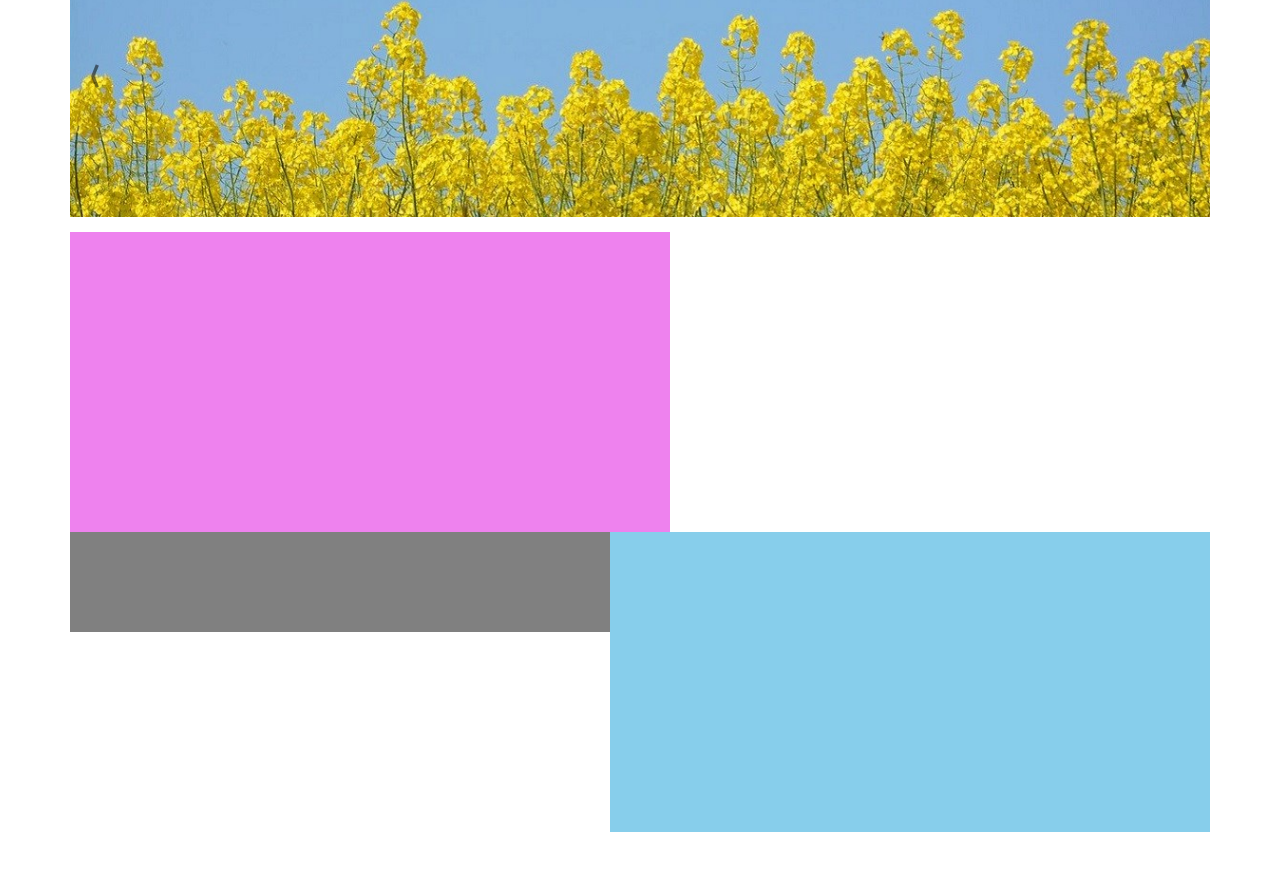
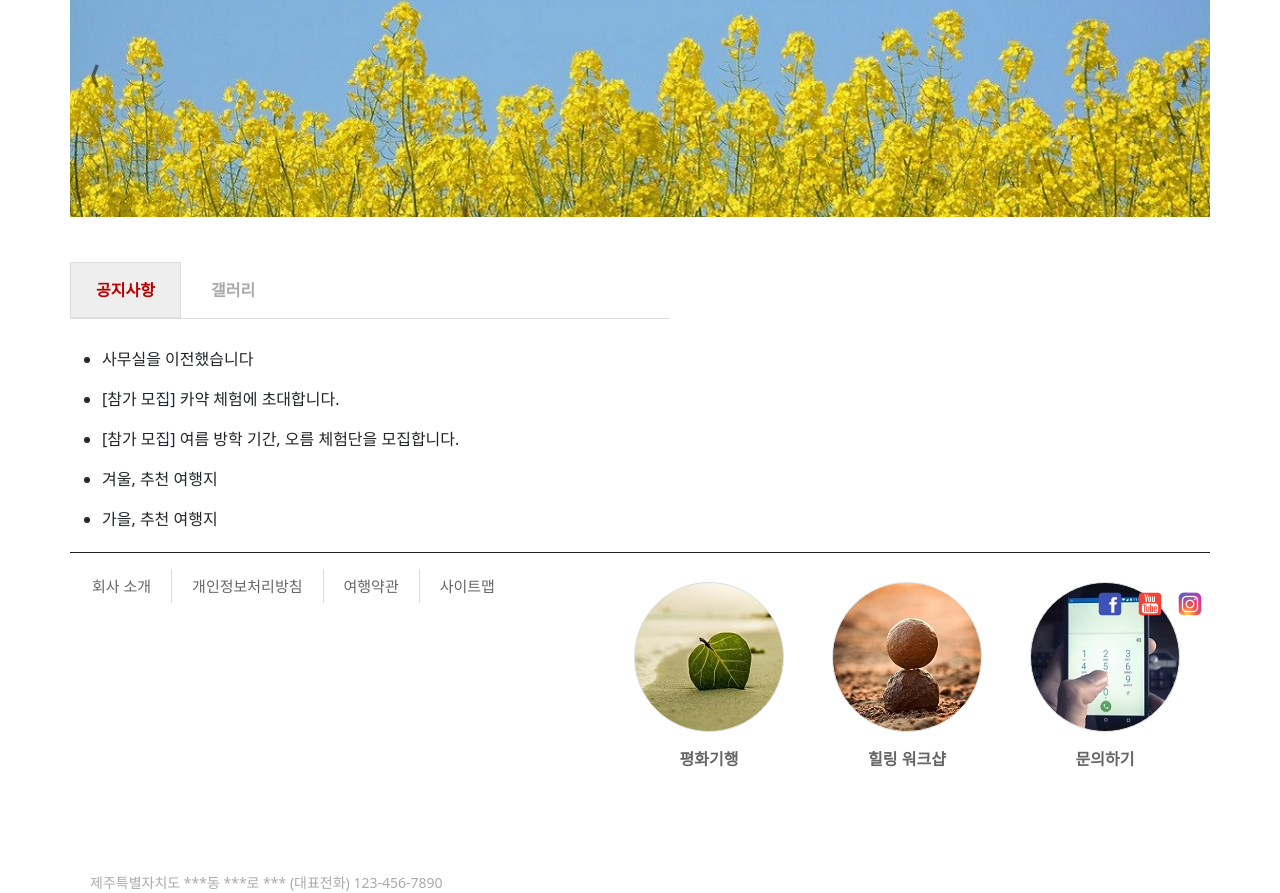
Before and after one commit to camac0808/SimpleHomepage3, a plain HTML site: page index.html in a window 1280 px wide. Shown: the part 268-1161 px from the top of the page. Before the commit the page ends 1100 px from the top, so only its background shows below. Drawn offline with nearby package versions, Linux system fonts and the light colour scheme.

Commit message:
Simple Homepage3
드림제주 홈페이지 완성

```diff
--- a/index.html
+++ b/index.html
@@ -27,7 +27,7 @@
           </a>
         </div>
         <nav>
-          <ul>
+          <ul id="topMenu">
             <li class="dropdown">
               <a href="#">단체 여행 <span>▼</span></a>
               <div class="dropdown-content">
@@ -64,10 +64,52 @@
 
         <div id="contents">
           <div id="tabMenu">
+            <input type="radio" name="tabs" id="tab1" checked>
+            <label for="tab1">공지사항</label>
+            <input type="radio" name="tabs" id="tab2">
+            <label for="tab2">갤러리</label>
 
+            <div id="notice" class="tabContent">
+              <ul>
+                <li>사무실을 이전했습니다</li>
+                <li>[참가 모집] 카약 체험에 초대합니다.</li>
+                <li>[참가 모집] 여름 방학 기간, 오름 체험단을 모집합니다.</li>
+                <li>겨울, 추천 여행지</li>
+                <li>가을, 추천 여행지</li>
+              </ul>
+            </div>
+            <div id="gallery" class="tabContent">
+              <ul>
+                <li><img src="images/img-1.jpg"></li>
+                <li><img src="images/img-2.jpg"></li>
+                <li><img src="images/img-3.jpg"></li>
+                <li><img src="images/img-1.jpg"></li>
+                <li><img src="images/img-2.jpg"></li>
+                <li><img src="images/img-3.jpg"></li>
+              </ul>
+            </div>
           </div>
           <div id="links">
-
+            <ul>
+              <li>
+                <a href="#">
+                  <span id="quick-icon1"></span>
+                  <p>평화기행</p>
+                </a>
+              </li>
+              <li>
+                <a href="#">
+                  <span id="quick-icon2"></span>
+                  <p>힐링 워크샵</p>
+                </a>
+              </li>
+              <li>
+                <a href="#">
+                  <span id="quick-icon3"></span>
+                  <p>문의하기</p>
+                </a>
+              </li>
+            </ul>
           </div>
         </div>
       </main>
@@ -76,7 +118,24 @@
                             FOOTER
     =========================================================-->
       <footer>
-
+        <div id="bottomMenu">
+          <ul>
+            <li><a href="#">회사 소개</a></li>
+            <li><a href="#">개인정보처리방침</a></li>
+            <li><a href="#">여행약관</a></li>
+            <li><a href="#">사이트맵</a></li>
+          </ul>
+          <div id="sns">
+            <ul>
+              <li><a href="#"><img src="images/sns-1.png"></a></li>
+              <li><a href="#"><img src="images/sns-2.png"></a></li>
+              <li><a href="#"><img src="images/sns-3.png"></a></li>
+            </ul>
+          </div>
+        </div>
+        <div id="company">
+          <p>제주특별자치도 ***동 ***로 *** (대표전화) 123-456-7890</p>
+        </div>
       </footer>
     </div>
 
--- a/slideshow.js
+++ b/slideshow.js
@@ -20,8 +20,8 @@ function intervalSlides(n) {
   for (let i=0; i<slides.length; i++) {
     slides[i].style.display = "none";
   }
-  nextSlide(n);
-  setTimeout(intervalSlides, 2000);
+  nextSlide(n); // 다음으로 넘긴다
+  setTimeout(intervalSlides, 2000); // 2초뒤에 함수 실행
 }
 intervalSlides(current);
 
--- a/style.css
+++ b/style.css
@@ -1,4 +1,4 @@
-@import url('https://fonts.googleapis.com/css2?family=Merienda:wght@700&display=swap');
+@import url("https://fonts.googleapis.com/css2?family=Merienda:wght@700&display=swap");
 
 .container {
   width: 1200px;
@@ -9,7 +9,7 @@
 /* <!--========================================================
                               HEADER
     =========================================================--> */
-/* 헤더 영역 */
+/* 헤더 영역 = 로고 + 네비게이션 */
 header {
   width: 100%;
   height: 100px;
@@ -27,13 +27,13 @@ header {
   /* line-height: 100px; flex 안쓰고 할려면 이런식으로 height값과 일치하게 만들어서 가운데로 오게 만든다 */
 }
 
-#logo a{
+#logo a {
   color: white;
   text-decoration: none;
 }
 
 #logo h1 {
-  font-family: 'Merienda', cursive;
+  font-family: "Merienda", cursive;
   font-size: 40px;
   font-weight: 700;
   text-shadow: 0 -1px 0 #222;
@@ -49,21 +49,24 @@ nav {
 
 ul {
   list-style-type: none;
-  height: 60px;
 }
 
-ul > li {
+#topMenu > li {
   float: left;
   position: relative;
+  width: 25%;
 }
 
-
-ul li a {
+#topMenu > li > a {
   color: #fff;
   display: block;
   text-decoration: none;
   font-weight: 600;
   padding: 18px 60px;
+}
+
+#topMenu > li > a:hover{
+  color: rgb(241, 138, 138);
 }
 
 .dropdown:hover .dropdown-content {
@@ -74,7 +77,7 @@ ul li a {
   display: none;
   background-color: rgba(255, 255, 255, 0.6);
   width: 160px;
-  box-shadow: 0px 8px 16px 0px rgba(0,0,0,0.2);
+  box-shadow: 0px 8px 16px 0px rgba(0, 0, 0, 0.2);
   z-index: 1;
   position: absolute;
   left: 15px;
@@ -94,13 +97,9 @@ ul li a {
   color: red;
 }
 
-ul li {
+#topMenu > li:hover > ul {
   display: block;
   z-index: 10;
-}
-
-li > a:hover {
-  color: #000;
 }
 
 .dropdown > a > span {
@@ -111,7 +110,7 @@ li > a:hover {
     =========================================================--> */
 /* 슬라이드쇼 영역*/
 #slideShow {
-  width:100%;
+  width: 100%;
   height: 300px;
   overflow: hidden; /* 영역 넘치면 감춤 */
   clear: both; /* 플로팅 해제 */
@@ -148,7 +147,7 @@ li > a:hover {
   right: 0;
 }
 
-button:hover{
+button:hover {
   background-color: #222;
   color: #fff;
   opacity: 0.6;
@@ -159,27 +158,119 @@ button:focus {
   outline: 0;
 }
 
-/* 메인컨텐츠 영역*/
+/* 메인컨텐츠 영역 = 탭메뉴 + 퀵링크 */
 #contents {
   width: 100%;
   height: 300px;
+  margin-top: 20px;
 }
 
 /* 탭메뉴 영역*/
 #tabMenu {
   width: 600px;
   height: 100%;
-  background-color: violet;
   float: left;
+  margin-top: 10px;
+}
+
+#tabMenu input[type="radio"] {
+  display: none;
+}
+
+#tabMenu label {
+  display: inline-block;
+  padding: 15px 25px;
+  font-weight: 600;
+  text-align: center;
+  color: #aaa;
+  border: 1px solid transparent;
+}
+
+#tabMenu label:hover {
+  color: #222;
+  cursor: pointer;
+}
+
+#tabMenu input:checked + label {
+  color: #b00;
+  border: 1px solid #ddd;
+  background-color: #eee;
+}
+
+.tabContent {
+  display: none;
+  padding: 20px 0 0;
+  border-top: 1px solid #ddd;
+}
+
+#notice ul {
+  list-style: disc;
+}
+
+#notice ul li {
+  font-size: 16px;
+  line-height: 2.5;
+}
+
+#gallery ul li {
+  display: inline;
+}
+
+/* :checked 가상선택자와 ~ 형제 선택자로 연결*/
+#tab1:checked ~ #notice, #tab2:checked ~ #gallery {
+  display: block;
 }
 
 /* 퀵링크 영역*/
 #links {
   width: 600px;
   height: 100%;
-  background-color:skyblue;
   float: right;
+  margin-top: 10px;
 }
+
+#links ul {
+  padding: 0;
+  overflow: hidden;
+}
+
+#links ul li{
+  float: left;
+  width: 33%;
+  text-align: center;
+  margin: 10px 0;
+}
+
+#links ul li a {
+  text-decoration: none;
+}
+
+#links ul li p {
+  margin-top: 15px;
+  font-weight: 600;
+  color: #666;
+}
+#links ul li span {
+  display: block;
+  margin: 0 auto; /* 가운데 배치 */
+  width: 150px;
+  height: 150px;
+  border-radius: 100%;
+  border: 1px solid #ddd;
+  line-height: 150px; /* 수직으로 오게끔 */
+}
+
+/* 퀵링크 사진 */
+#quick-icon1 {
+  background-image: url("images/icon-1.jpg");
+}
+#quick-icon2 {
+  background-image: url("images/icon-2.jpg");
+}
+#quick-icon3 {
+  background-image: url("images/icon-3.jpg");
+}
+
 
 /* <!--========================================================
                               FOOTER
@@ -189,5 +280,50 @@ button:focus {
 footer {
   width: 100%;
   height: 100px;
-  background-color: gray;
+  border-top: 1px solid #222;
 }
+
+#bottomMenu {
+  width: 100%;
+  height: 20px;
+  position: relative;
+}
+
+#bottomMenu ul {
+  margin-top: 15px;
+  margin-left: -30px;
+}
+
+#bottomMenu ul li {
+  float: left;
+  padding: 5px 20px;
+  border-right: 1px solid #ddd;
+}
+
+#bottomMenu ul li:last-child {
+  border-right: none;
+}
+
+#bottomMenu ul li a {
+  font-size: 15px;
+  color: #666;
+  text-decoration: none;
+}
+
+#sns {
+  position: absolute;
+  right: 0;
+}
+
+#sns ul li {
+  border: none;
+  padding: 5px;
+}
+
+#company {
+  clear: both;
+  margin-top: 25px;
+  margin-left: 20px;
+  font-size: 14px;
+  color: #aaa;
+}
```
